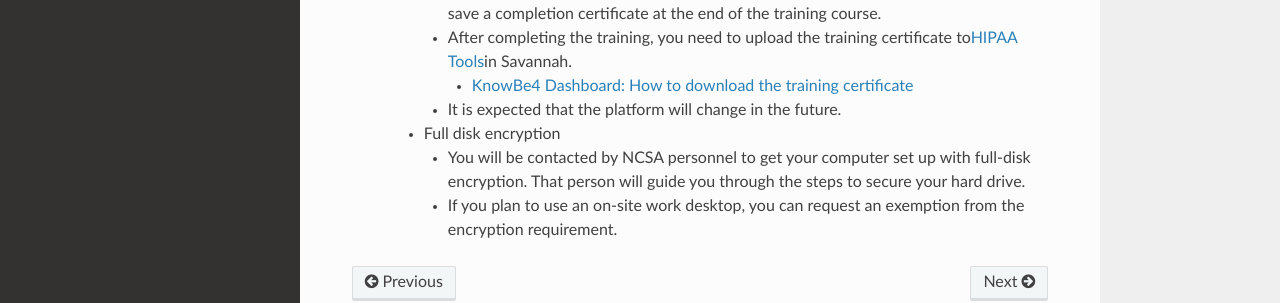
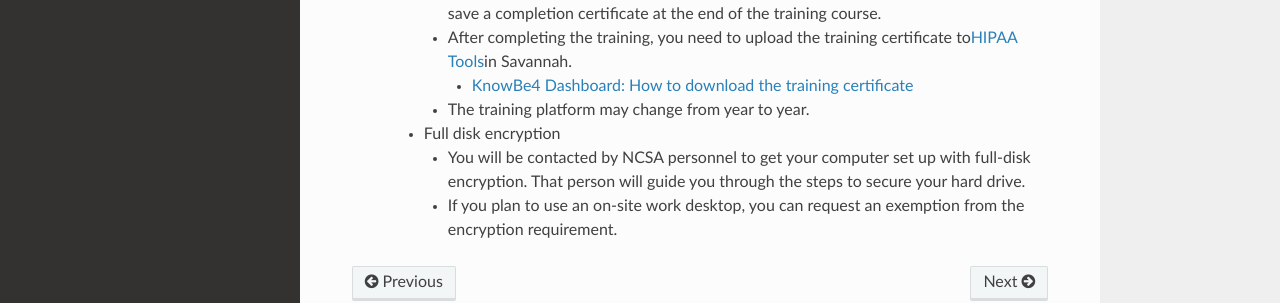
Before and after one commit to sfkappes/NG_documentation, a Sphinx documentation site: the page built from docs/source/setting_up_account.rst, in a window 1280 px wide and 1285 px high. Shown: the part 854-1157 px from the top of the window. Built offline with Sphinx 7.4.7 and the Read the Docs theme 2.0.0, drawn with Linux system fonts in a browser that asks for light colours; pages that are not in the unit, such as notebooks, are missing from menus.

Commit message:
cleaning up some wording
Cleaning up some wording on the onboarding page.

```diff
--- a/docs/source/setting_up_account.rst
+++ b/docs/source/setting_up_account.rst
@@ -51,7 +51,7 @@ using the cluster.
             -  `KnowBe4 Dashboard: How to download the training
                certificate <https://wiki.ncsa.illinois.edu/download/attachments/163254913/HIPAA%20training%20-%20KnowBe4.docx?version=2&modificationDate=1635540382000&api=v2>`__
 
-         #. It is expected that the platform will change in the future.
+         #. The training platform may change from year to year.
 
       #. Full disk encryption
 
```
